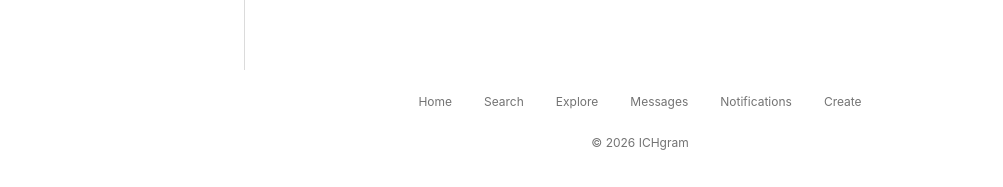
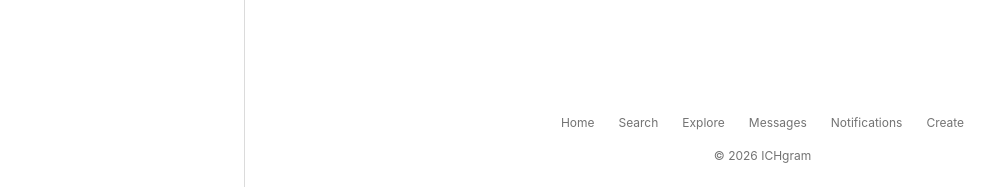
Before and after one commit to ROSSMIL/ichgram_project, a React (Vite) app in the folder frontend/: page /dashboard in a window 1280 px wide. Shown: the part 613-800 px from the top of the page, without its empty margins (0-1003 px from the left). Built offline with nearby package versions, Linux system fonts and the light colour scheme; no server answers; sample sign-in values are in the browser's storage.

Commit message:
footer fix

```diff
--- a/frontend/src/components/Footer/Footer.jsx
+++ b/frontend/src/components/Footer/Footer.jsx
@@ -7,10 +7,11 @@ const Footer = ({ onSearchToggle, isSearchOpen, openCreateModal }) => {
 
   useEffect(() => {
     const updateFooterHeight = () => {
+      const isMobile = window.innerWidth <= 768;
       const isAnyModalOpen = !!document.querySelector("[class*='modal']");
 
       if (footerRef.current) {
-        if (isAnyModalOpen) {
+        if (isAnyModalOpen || isMobile) {
           document.documentElement.style.setProperty("--footer-height", "0px");
         } else {
           const height = footerRef.current.offsetHeight;
--- a/frontend/src/components/Footer/Footer.module.css
+++ b/frontend/src/components/Footer/Footer.module.css
@@ -1,6 +1,6 @@
 .footer {
-  width: 100%;
-  padding: 1.5rem 0;
+  width: auto;
+  padding: 1.5rem 20px;
   display: flex;
   flex-direction: column;
   align-items: center;
@@ -8,14 +8,18 @@
   background-color: #ffffff;
   margin-top: auto;
   position: relative;
-  z-index: 250;
+  z-index: 10;
+
+  margin-left: 245px;
+  box-sizing: border-box;
+  transition: margin-left 0.3s ease;
 }
 
 .footerLinks {
   display: flex;
   justify-content: center;
   flex-wrap: wrap;
-  gap: 2rem;
+  gap: 1.5rem;
   font-weight: 400;
   align-items: center;
 }
@@ -35,19 +39,30 @@
   transition: color 0.2s ease;
 }
 
-.footerCopyright {
-  color: #737373;
-  font-size: 12px;
-  margin-top: 1rem;
-  font-family:
-    -apple-system, BlinkMacSystemFont, "Segoe UI", Roboto, Helvetica, Arial,
-    sans-serif;
-  font-weight: 400;
-  margin-bottom: 0.8rem;
-}
-
 .footerLinks a:hover,
 .searchButton:hover {
   text-decoration: underline;
   color: #000000;
 }
+
+.footerCopyright {
+  color: #737373;
+  font-size: 12px;
+  margin-top: 0.5rem;
+  font-family:
+    -apple-system, BlinkMacSystemFont, "Segoe UI", Roboto, Helvetica, Arial,
+    sans-serif;
+  font-weight: 400;
+}
+
+@media (max-width: 1024px) {
+  .footer {
+    margin-left: 72px;
+  }
+}
+
+@media (max-width: 768px) {
+  .footer {
+    display: none !important;
+  }
+}
```
